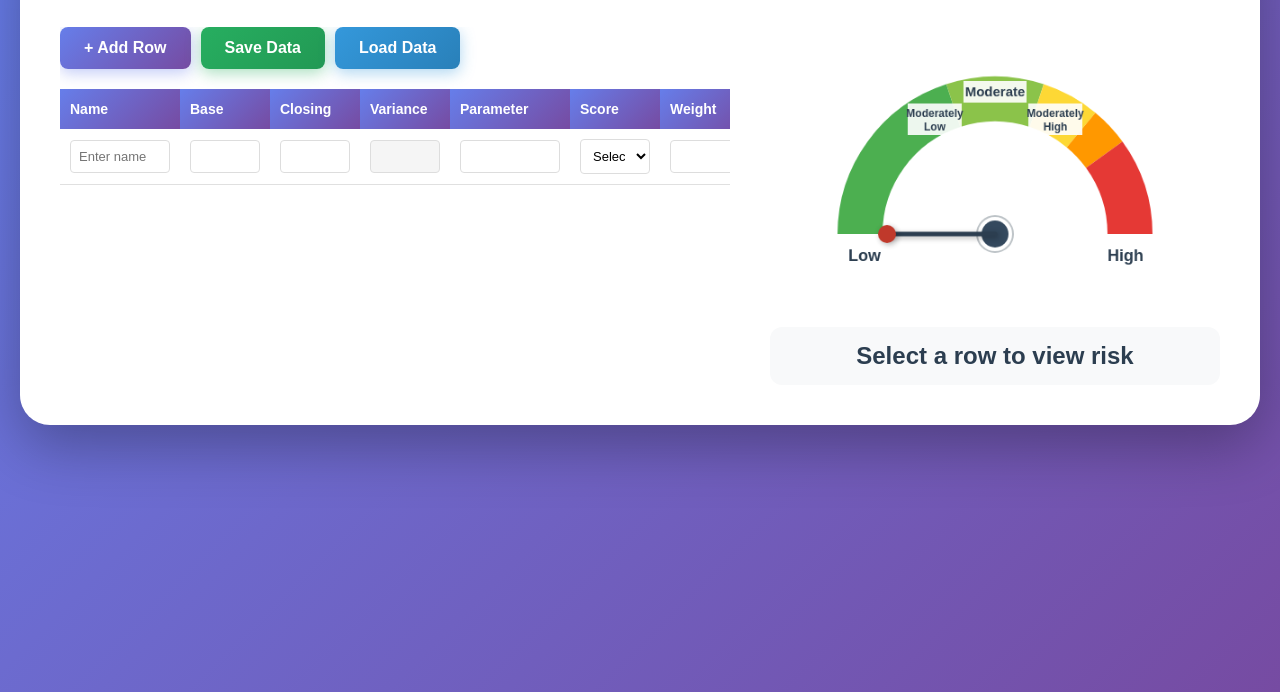
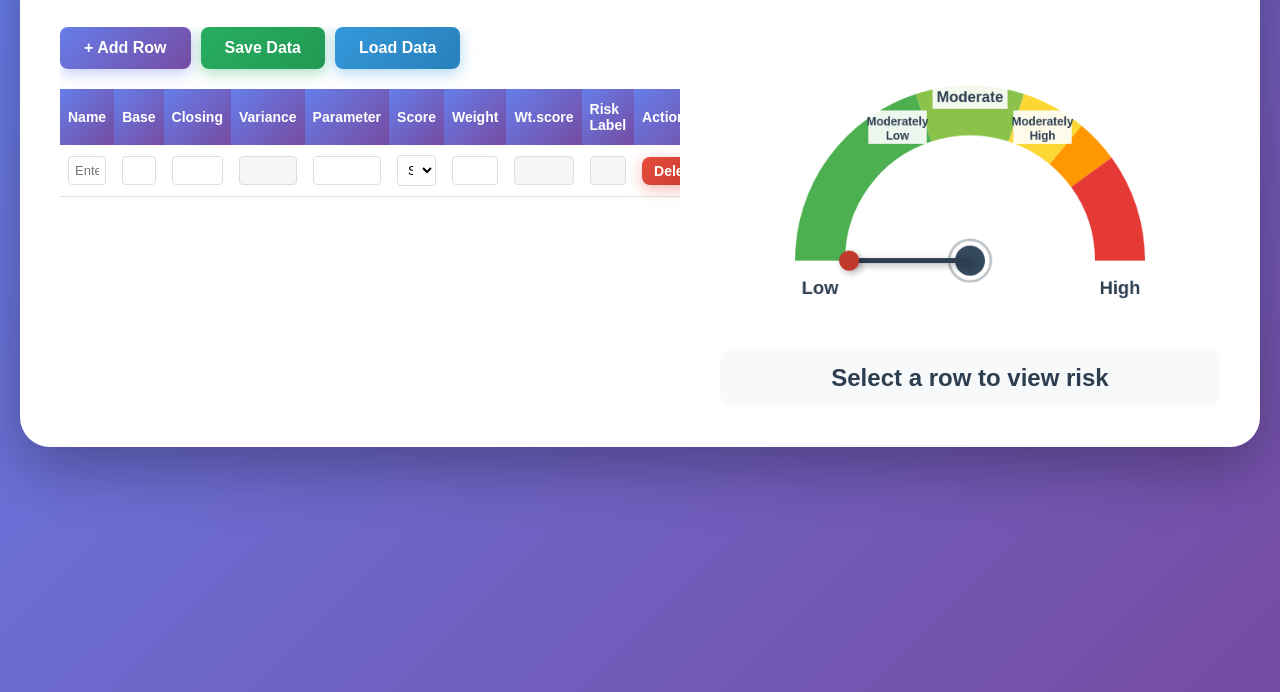
Before and after one commit to raj-sripathi/riskometer-app, a website: page index.html in a window 1280 px wide. Shown: the part 108-800 px from the top of the page. Drawn offline with Linux system fonts and the light colour scheme; no server answers.

Commit message:
Revert "Make table columns wider and gauge smaller for better layout"
This reverts commit 86a236b623a6dbda5693bedfc76835958f427045.

```diff
--- a/index.html
+++ b/index.html
@@ -38,7 +38,7 @@
 
         .content {
             display: grid;
-            grid-template-columns: 1fr 450px;
+            grid-template-columns: 1fr 500px;
             gap: 40px;
             align-items: start;
         }
@@ -79,46 +79,30 @@
             border-collapse: collapse;
             margin-bottom: 20px;
             font-size: 14px;
-            table-layout: fixed;
         }
 
         th {
             background: linear-gradient(135deg, #667eea 0%, #764ba2 100%);
             color: white;
-            padding: 12px 10px;
+            padding: 12px 8px;
             text-align: left;
             font-weight: 600;
             position: sticky;
             top: 0;
             z-index: 10;
-            white-space: nowrap;
-            overflow: hidden;
-            text-overflow: ellipsis;
         }
 
-        th:nth-child(1) { width: 120px; } /* Name */
-        th:nth-child(2) { width: 90px; } /* Base */
-        th:nth-child(3) { width: 90px; } /* Closing */
-        th:nth-child(4) { width: 90px; } /* Variance */
-        th:nth-child(5) { width: 120px; } /* Parameter */
-        th:nth-child(6) { width: 90px; } /* Score */
-        th:nth-child(7) { width: 90px; } /* Weight */
-        th:nth-child(8) { width: 90px; } /* Wt.score */
-        th:nth-child(9) { width: 140px; } /* Risk Label */
-        th:nth-child(10) { width: 100px; } /* Action */
-
         td {
-            padding: 10px;
+            padding: 10px 8px;
             border-bottom: 1px solid #e0e0e0;
         }
 
         td input, td select {
             width: 100%;
-            padding: 8px;
+            padding: 6px;
             border: 1px solid #ddd;
             border-radius: 4px;
             font-size: 13px;
-            box-sizing: border-box;
         }
 
         td input:focus, td select:focus {
@@ -236,7 +220,7 @@
 
             <div class="gauge-section">
                 <div class="gauge-wrapper">
-                    <canvas id="gaugeCanvas" width="500" height="300"></canvas>
+                    <canvas id="gaugeCanvas" width="600" height="350"></canvas>
                 </div>
                 <div class="risk-display" id="riskDisplay">Select a row to view risk</div>
             </div>
@@ -249,12 +233,12 @@
 
         // Configuration
         const config = {
-            centerX: 250,
-            centerY: 230,
-            radius: 150,
+            centerX: 300,
+            centerY: 280,
+            radius: 180,
             startAngle: Math.PI,
             endAngle: 2 * Math.PI,
-            lineWidth: 50
+            lineWidth: 60
         };
 
         let currentValue = 0;
@@ -329,54 +313,54 @@
             ctx.fillStyle = '#2c3e50';
 
             // Low label
-            ctx.font = 'bold 18px Arial';
+            ctx.font = 'bold 22px Arial';
             ctx.textAlign = 'center';
-            ctx.fillText('Low', 105, 260);
+            ctx.fillText('Low', 120, 320);
 
             // Moderately Low label (split into two lines with better spacing)
-            ctx.font = 'bold 12px Arial';
+            ctx.font = 'bold 14px Arial';
             ctx.textAlign = 'center';
             // Add white background
             ctx.fillStyle = 'rgba(255, 255, 255, 0.9)';
-            ctx.fillRect(153, 85, 60, 35);
+            ctx.fillRect(178, 100, 70, 40);
             ctx.fillStyle = '#2c3e50';
-            ctx.fillText('Moderately', 183, 100);
-            ctx.fillText('Low', 183, 115);
+            ctx.fillText('Moderately', 213, 118);
+            ctx.fillText('Low', 213, 135);
 
             // Moderate label
             ctx.textAlign = 'center';
-            ctx.font = 'bold 15px Arial';
+            ctx.font = 'bold 18px Arial';
             ctx.fillStyle = 'rgba(255, 255, 255, 0.9)';
-            ctx.fillRect(215, 60, 70, 24);
+            ctx.fillRect(255, 70, 90, 28);
             ctx.fillStyle = '#2c3e50';
-            ctx.fillText('Moderate', 250, 77);
+            ctx.fillText('Moderate', 300, 90);
 
             // Moderately High label (split into two lines with better spacing)
-            ctx.font = 'bold 12px Arial';
+            ctx.font = 'bold 14px Arial';
             ctx.textAlign = 'center';
             // Add white background
             ctx.fillStyle = 'rgba(255, 255, 255, 0.9)';
-            ctx.fillRect(287, 85, 60, 35);
+            ctx.fillRect(352, 100, 70, 40);
             ctx.fillStyle = '#2c3e50';
-            ctx.fillText('Moderately', 317, 100);
-            ctx.fillText('High', 317, 115);
+            ctx.fillText('Moderately', 387, 118);
+            ctx.fillText('High', 387, 135);
 
             // High label
-            ctx.font = 'bold 18px Arial';
+            ctx.font = 'bold 22px Arial';
             ctx.textAlign = 'center';
-            ctx.fillText('High', 395, 260);
+            ctx.fillText('High', 480, 320);
 
             // Draw center circle
             ctx.beginPath();
-            ctx.arc(centerX, centerY, 20, 0, 2 * Math.PI);
+            ctx.arc(centerX, centerY, 25, 0, 2 * Math.PI);
             ctx.fillStyle = 'white';
             ctx.fill();
             ctx.strokeStyle = '#bdc3c7';
-            ctx.lineWidth = 2;
+            ctx.lineWidth = 3;
             ctx.stroke();
 
             ctx.beginPath();
-            ctx.arc(centerX, centerY, 15, 0, 2 * Math.PI);
+            ctx.arc(centerX, centerY, 18, 0, 2 * Math.PI);
             ctx.fillStyle = colors.center;
             ctx.fill();
         }
@@ -386,7 +370,7 @@
 
             // Calculate needle angle based on value (0-100)
             const angle = startAngle + (value / 100) * (endAngle - startAngle);
-            const needleLength = radius - 30;
+            const needleLength = radius - 35;
 
             const tipX = centerX + Math.cos(angle) * needleLength;
             const tipY = centerY + Math.sin(angle) * needleLength;
@@ -394,22 +378,22 @@
             // Shadow
             ctx.save();
             ctx.shadowColor = 'rgba(0, 0, 0, 0.3)';
-            ctx.shadowBlur = 6;
-            ctx.shadowOffsetX = 2;
-            ctx.shadowOffsetY = 2;
+            ctx.shadowBlur = 8;
+            ctx.shadowOffsetX = 3;
+            ctx.shadowOffsetY = 3;
 
             // Draw needle
             ctx.beginPath();
             ctx.moveTo(centerX, centerY);
             ctx.lineTo(tipX, tipY);
             ctx.strokeStyle = colors.needle;
-            ctx.lineWidth = 5;
+            ctx.lineWidth = 6;
             ctx.lineCap = 'round';
             ctx.stroke();
 
             // Draw needle tip
             ctx.beginPath();
-            ctx.arc(tipX, tipY, 10, 0, 2 * Math.PI);
+            ctx.arc(tipX, tipY, 12, 0, 2 * Math.PI);
             ctx.fillStyle = colors.needleTip;
             ctx.fill();
 
```
